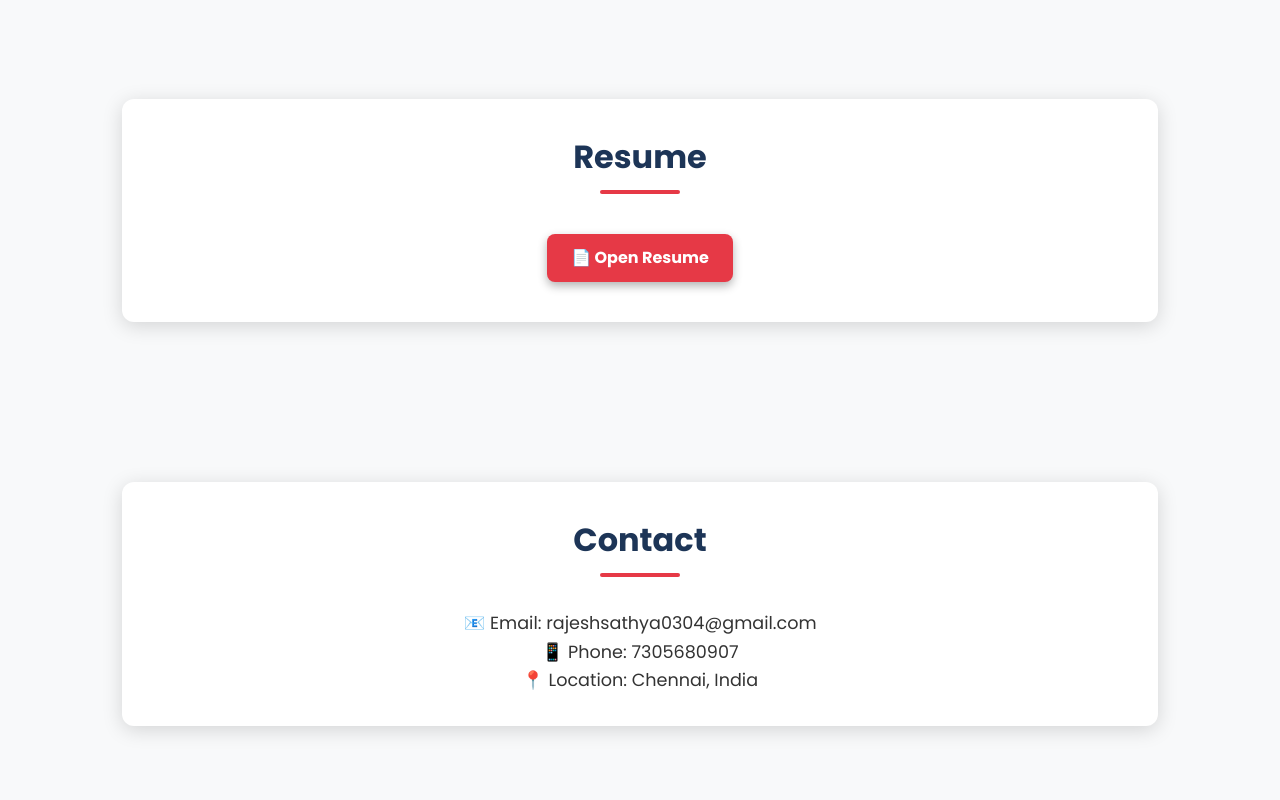
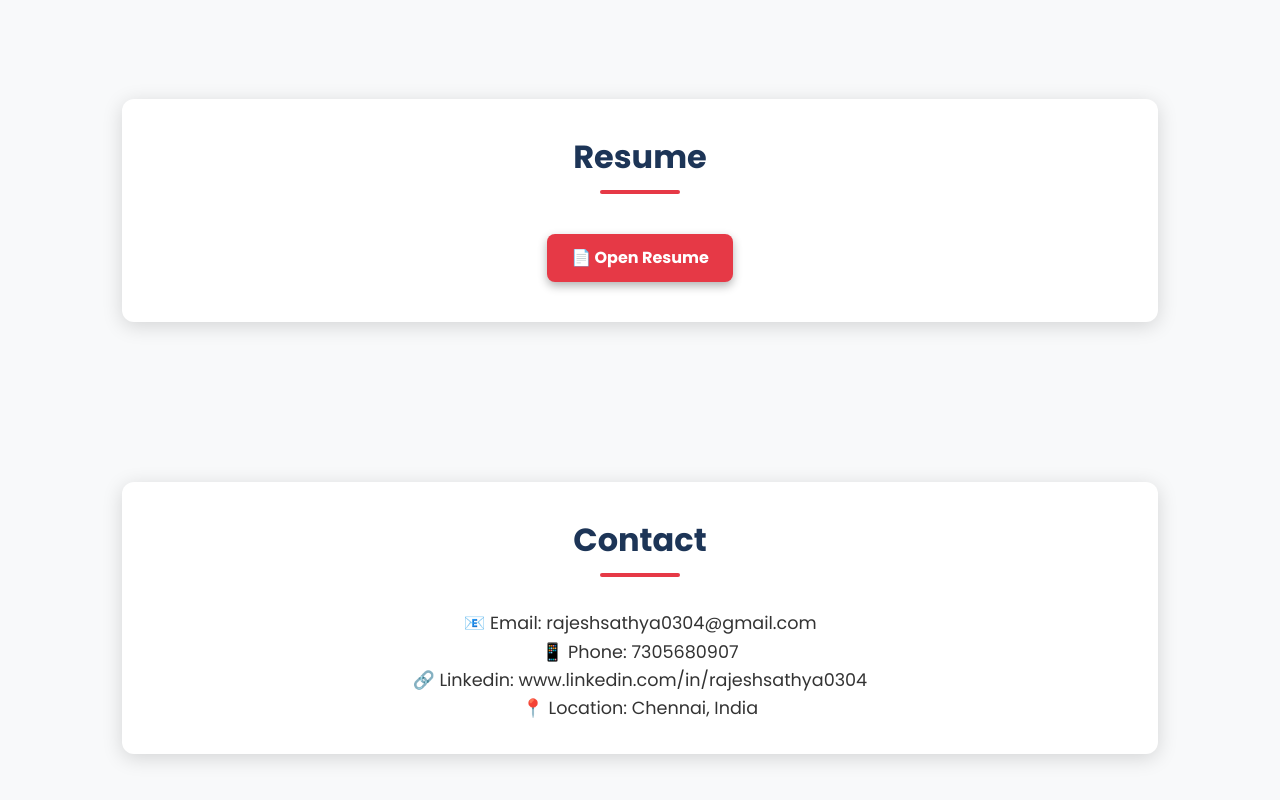
Before and after one commit to rajesh-sathya/Portfolio, a plain HTML site: page portfolio.html in a window 1280 px wide. Shown: the part 2104-2904 px from the top of the page. Drawn offline with Linux system fonts and the light colour scheme.

Commit message:
added likedin link

```diff
--- a/portfolio.html
+++ b/portfolio.html
@@ -316,6 +316,7 @@
       <div class="contact-info">
         <p>📧 Email: rajeshsathya0304@gmail.com</p>
         <p>📱 Phone: 7305680907</p>
+        <p>🔗 Linkedin: www.linkedin.com/in/rajeshsathya0304</p>
         <p>📍 Location: Chennai, India</p>
       </div>
     </div>
```
